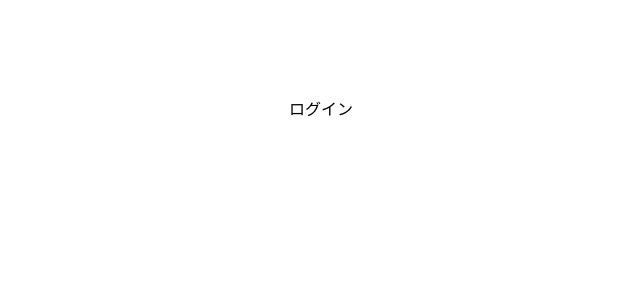
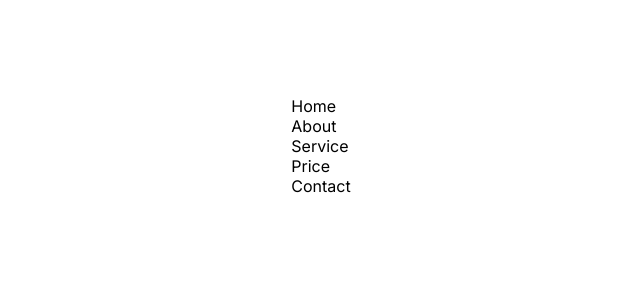
Before and after one commit to kohta9521/Tunify_Service_Site, a Next.js app: page / in a window 1280 px wide. Shown: the top 300 px of the page, without its empty margins (319-959 px from the left). Built offline with nearby package versions, Linux system fonts and the light colour scheme.

Commit message:
add new page about apge

```diff
--- a/src/components/organism/Header.tsx
+++ b/src/components/organism/Header.tsx
@@ -16,7 +16,11 @@ const Header = () => {
       </div>
       <div className={styles.rightBox}>
         <ListBox id={1}>
-          <ListItem id="1" link="/login" text="ログイン" />
+          <ListItem id="1" link="/" text="Home" />
+          <ListItem id="2" link="/about" text="About" />
+          <ListItem id="3" link="/service" text="Service" />
+          <ListItem id="4" link="/price" text="Price" />
+          <ListItem id="5" link="/contact" text="Contact" />
         </ListBox>
       </div>
     </div>
```
Also changed, not shown: src/app/about/page.tsx (added, +18 -0 lines), src/app/about/About.module.scss (added).
